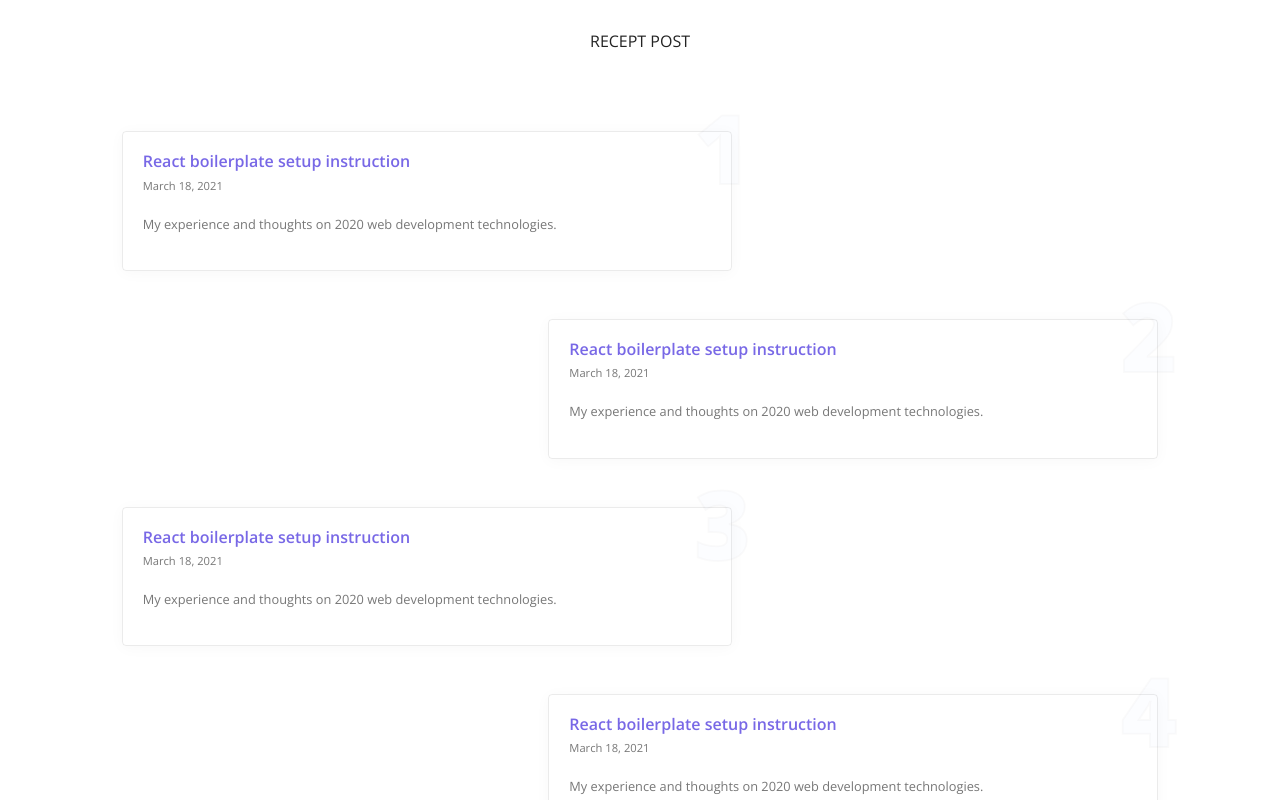
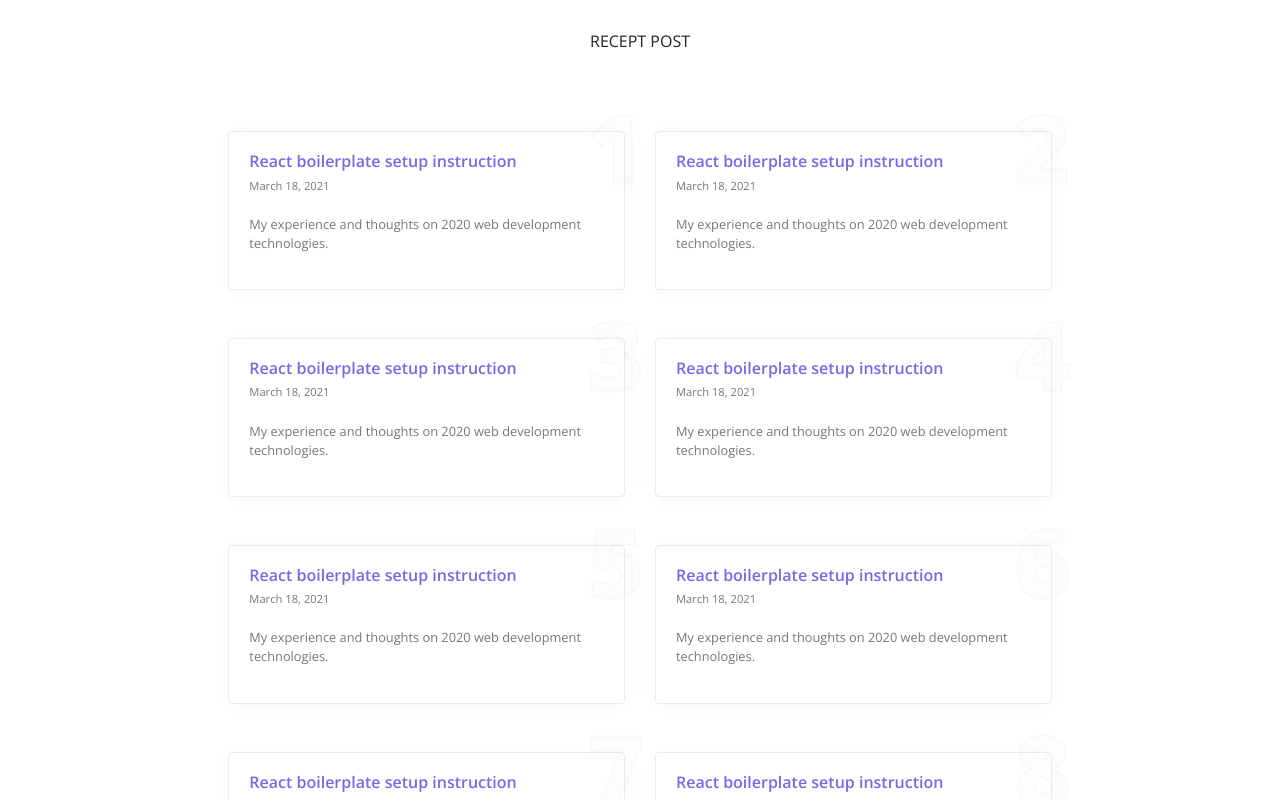
Before and after one commit to iamrashed01/myportfolio, a React (Create React App) app in the folder client/: page / in a window 1280 px wide. Shown: the part 660-1460 px from the top of the page. Built offline with nearby package versions, Linux system fonts and the light colour scheme.

Commit message:
FIX: recent post ui udpate

```diff
--- a/client/src/components/blog/recentPosts.js
+++ b/client/src/components/blog/recentPosts.js
@@ -10,16 +10,10 @@ const RecentPosts = () => {
             <h2>Recept Post</h2>
           </div>
         </Col>
-        <Col xs="12">
+        <Col xs="12" sm={{ size: 8, offset: 2 }}>
           <Row>
             {[...Array(10)].map((row, i) => (
-              <Col xs="12">
-                <Row>
-                  <Col
-                    xs="12"
-                    sm={i % 2 ? { size: 6, offset: 5 } : { size: 6, offset: 1 }}
-                    className="mb-5"
-                  >
+              <Col xs="12" sm={6} className="mb-5">
                 <Card className="full-h">
                   <CardBody>
                     <div className="recetPost">
@@ -39,8 +33,6 @@ const RecentPosts = () => {
                   </CardBody>
                 </Card>
               </Col>
-                </Row>
-              </Col>
             ))}
           </Row>
         </Col>
```
Lines whose indentation alone changed are shown as unchanged.
